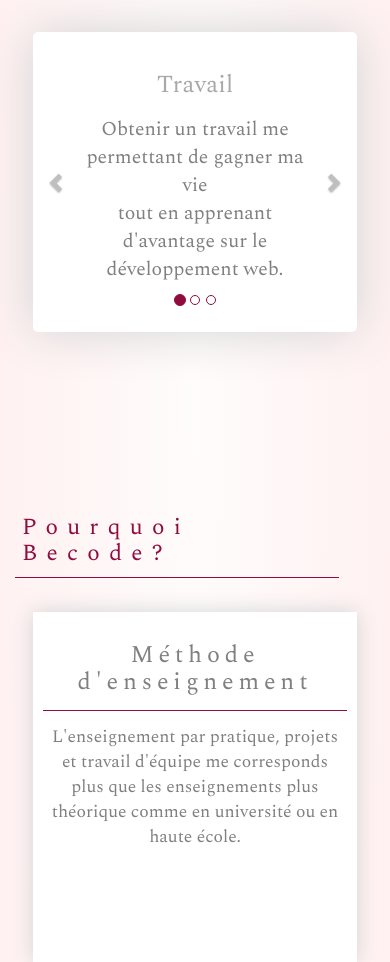
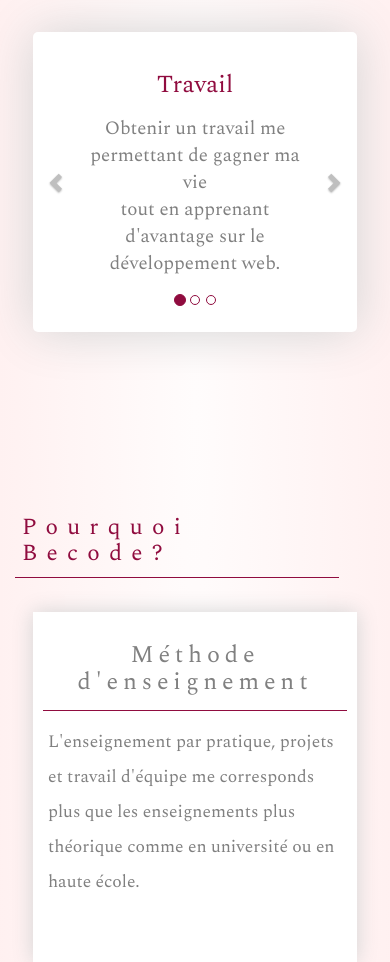
Before and after one commit to RitchBe/RichBecode, a plain HTML site: page index.html in a window 390 px wide. Shown: the part 1600-2562 px from the top of the page. Drawn offline with nearby package versions, Linux system fonts and the light colour scheme.

Commit message:
Change on Text padding and color

```diff
--- a/index.css
+++ b/index.css
@@ -281,12 +281,12 @@
     line-height:1.375em;
     font-weight: 400;
     padding-top: 5%;
-    color: darkgrey;
+    color: #900C3F;
 }
 
 p.objectifs, p.avantage {
     padding-top: 1%;
-    font-size: 140%;
+    font-size: 160%;
     color: grey;
     margin-left: 15%;
     margin-right: 15%;
@@ -339,6 +339,8 @@
     padding-top: 5%;
     margin-right: 5px;
     margin-left: 5px;
+    line-height: 2em;
+    text-align: left;
 }
 
 /************************************************************************************
@@ -611,6 +613,13 @@
         font-size: 175%;
     }
 }
+
+
+@media screen and (max-width: 440px) {
+    p.objectifs {
+        font-size: 135%;
+    }
+}
 /* Media Query for pq Becode with font */
 @media screen and (max-width: 580px) {
     div.row {
```
